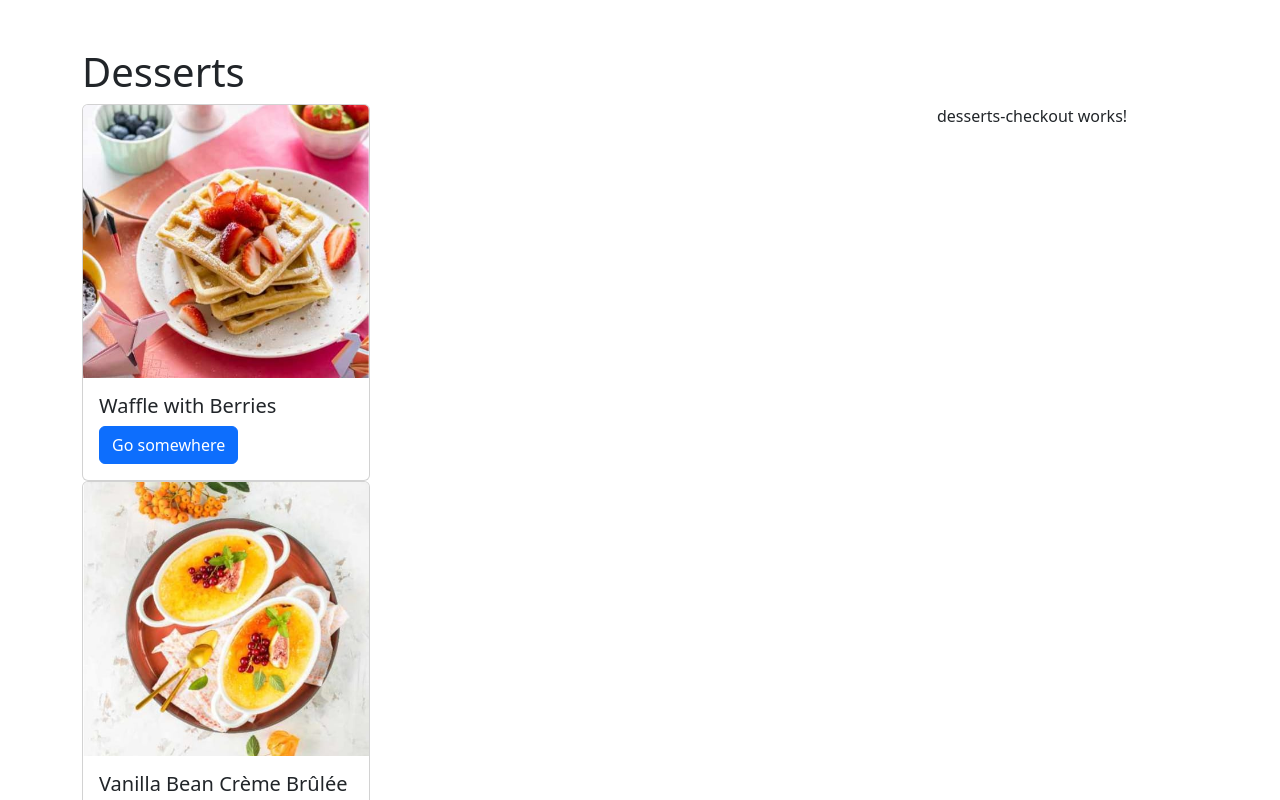
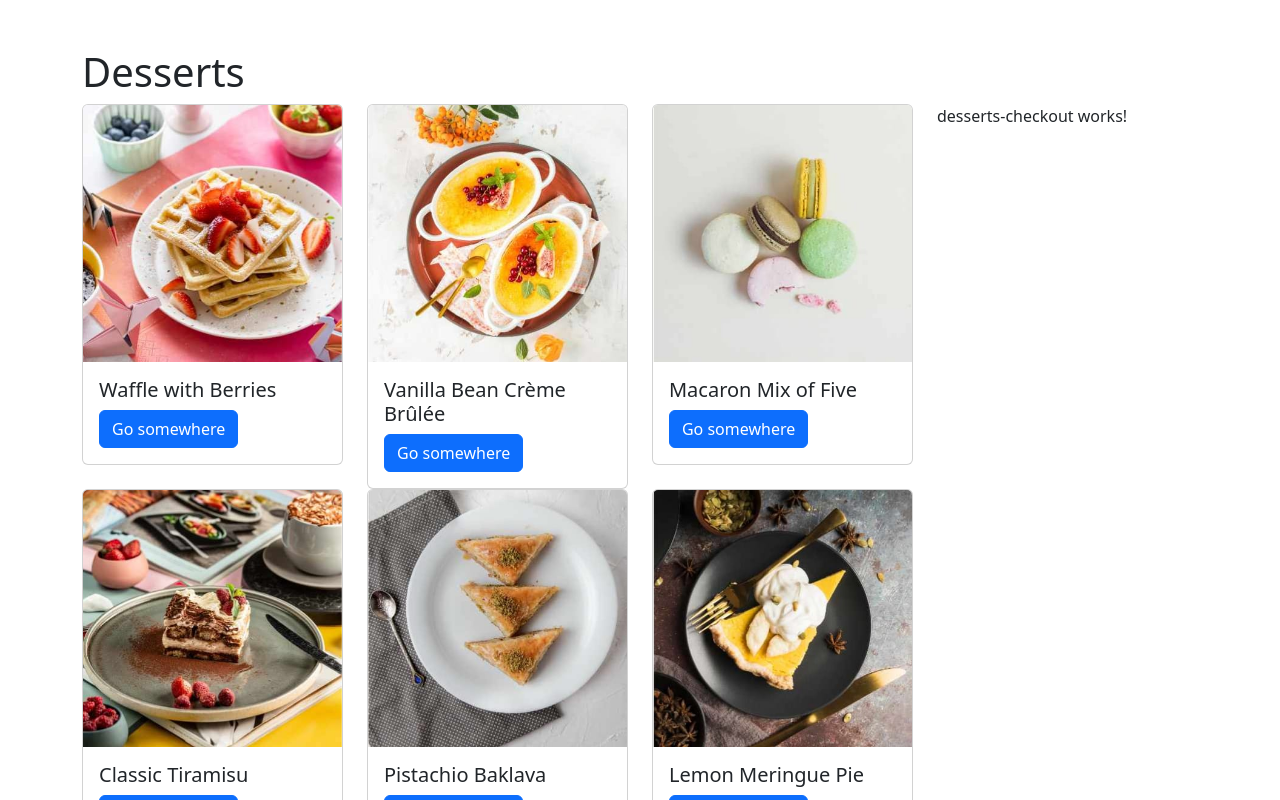
Before and after one commit to Jeth0214/FEM-Desserts, an Angular app: page / in a window 1280 px wide. Shown: the top 800 px of the page. Built offline with nearby package versions, Linux system fonts and the light colour scheme; data requests are answered from the project's data file.

Commit message:
add card images

```diff
--- a/src/app/app.config.ts
+++ b/src/app/app.config.ts
@@ -3,8 +3,8 @@ import { provideRouter } from '@angular/router';
 
 import { routes } from './app.routes';
 import { provideClientHydration } from '@angular/platform-browser';
-import { provideHttpClient } from '@angular/common/http';
+import { provideHttpClient, withFetch } from '@angular/common/http';
 
 export const appConfig: ApplicationConfig = {
-  providers: [provideZoneChangeDetection({ eventCoalescing: true }), provideRouter(routes), provideClientHydration(), provideHttpClient()]
+  providers: [provideZoneChangeDetection({ eventCoalescing: true }), provideRouter(routes), provideClientHydration(), provideHttpClient(withFetch())]
 };
--- a/src/app/desserts-list/desserts-list.component.html
+++ b/src/app/desserts-list/desserts-list.component.html
@@ -1,9 +1,14 @@
+<div class="row">
 @for( dessert of desserts; track dessert.name) {
-  <div class="card" style="width: 18rem;">
-    <img [src]="dessert.image.desktop" class="card-img-top" alt="...">
-    <div class="card-body">
-      <h5 class="card-title">{{ dessert.name }}</h5>
-      <a href="#" class="btn btn-primary">Go somewhere</a>
+    <div class="col-12 col-md-6 col-lg-4">
+        <div class="card" >
+          <img [src]="dessert.image.tablet" class="card-img-top img-fluid" [alt]="dessert.name">
+          <div class="card-body">
+            <h5 class="card-title">{{ dessert.name }}</h5>
+            <a href="#" class="btn btn-primary">Go somewhere</a>
+          </div>
+        </div>
     </div>
-  </div>
-}
+
+  }
+</div>
--- a/src/app/desserts/desserts.component.html
+++ b/src/app/desserts/desserts.component.html
@@ -1,7 +1,7 @@
 <div class="my-5 container">
 
   <header><h1>Desserts</h1></header>
-  <div class="row">
+  <div class="row justify-content-between">
     <div class="col-12 col-md-9">
       <app-desserts-list [desserts]="desserts" />
 
```
